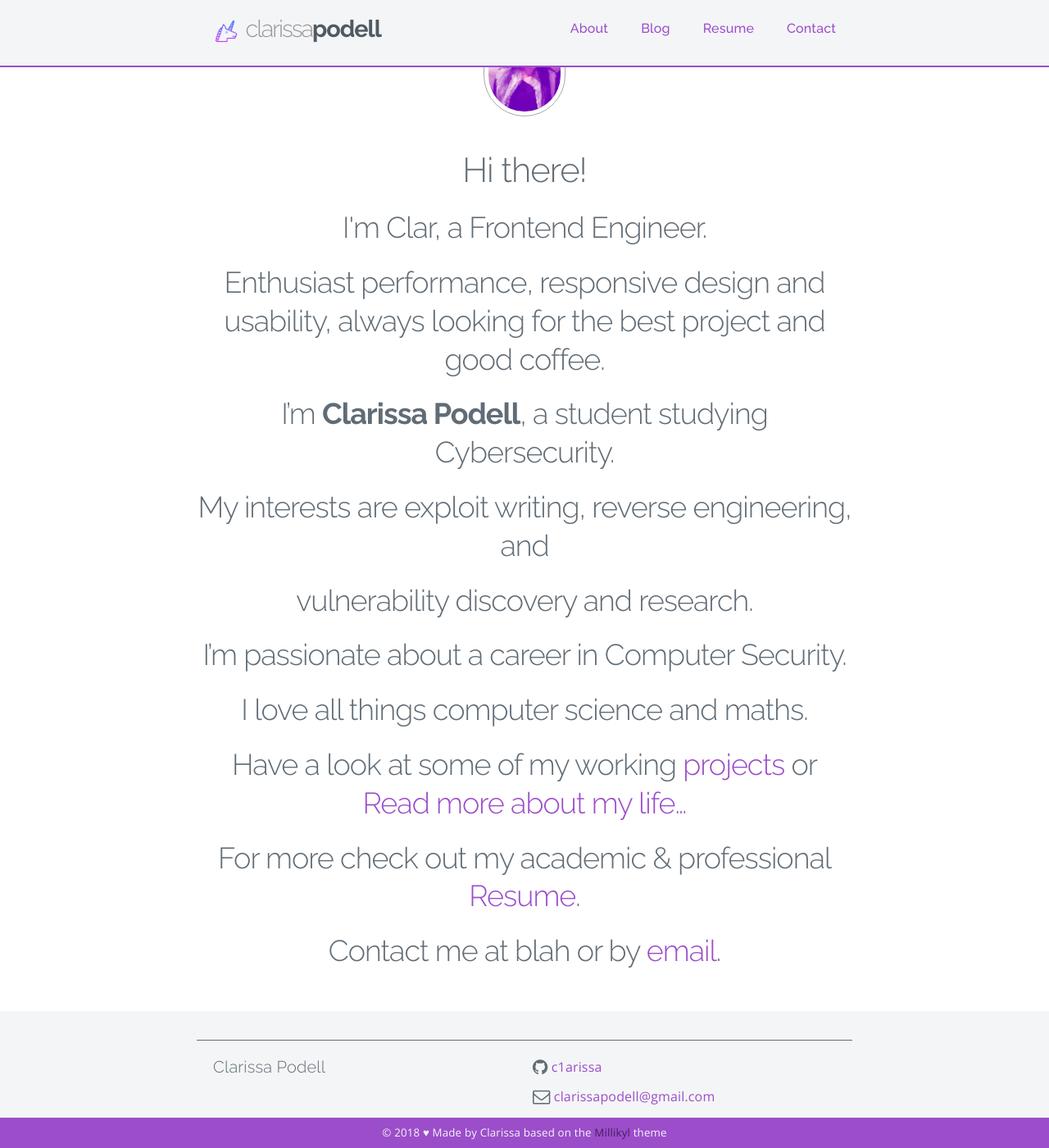
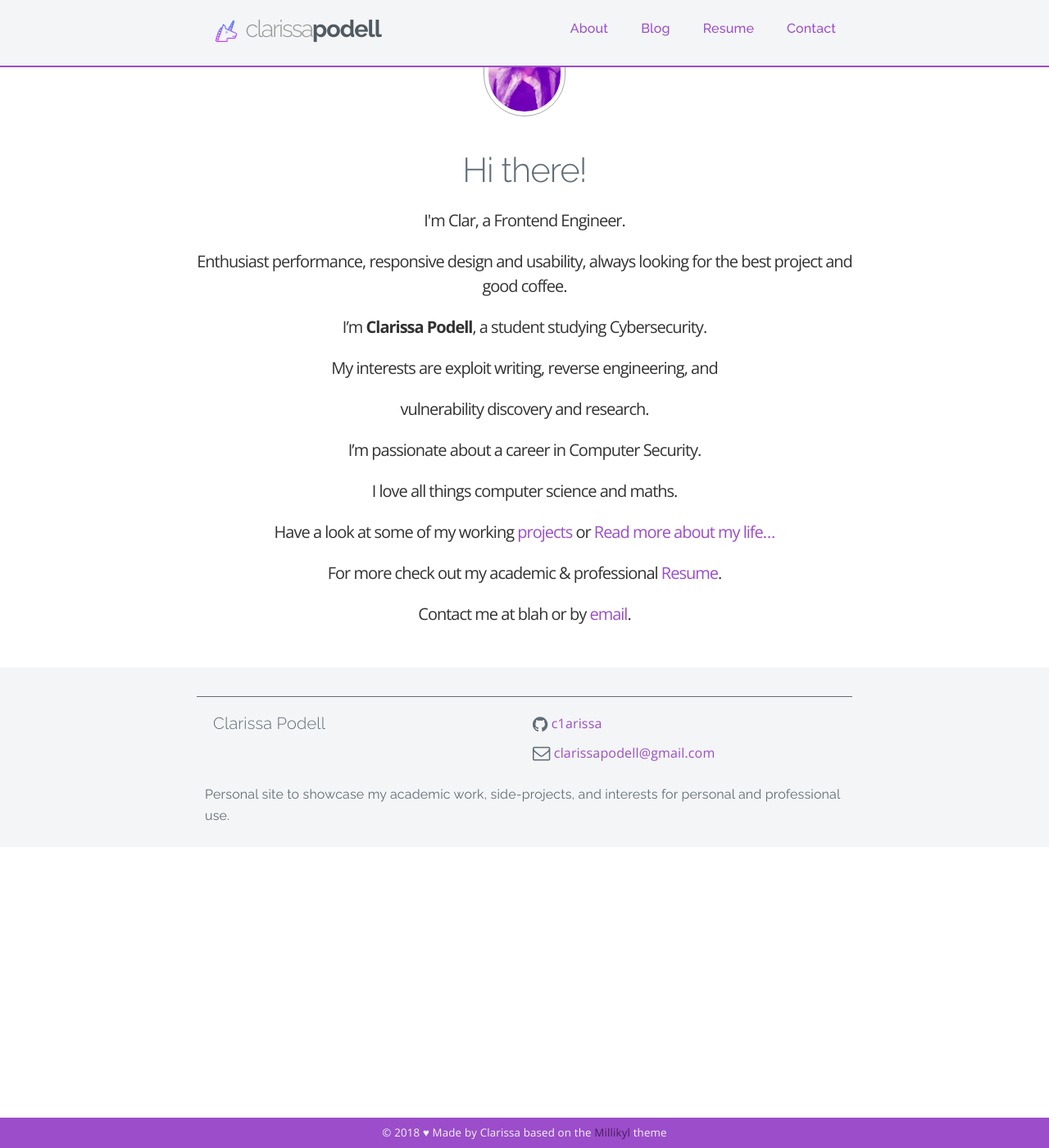
Before and after one commit to c1arissa/c1arissa.github.io, a Jekyll site: the page built from index.md, in a window 1280 px wide and 1400 px high, scrolled down 283 px. Shown: the whole window at 82% size. Built offline with Jekyll 4.4.1, drawn with Linux system fonts in a browser that asks for light colours; nearby versions of some CDN libraries; a style sheet for code colours, icons or effects is not loaded.

Commit message:
Update main.scss

```diff
--- a/css/main.scss
+++ b/css/main.scss
@@ -318,4 +318,14 @@
 			margin: 0;
 		}
 	}
+
+	h3 {
+		font-family: 'Open Sans', 'Source Sans Pro', sans-serif;
+		font-weight:400;
+		line-height:1.5;
+		color:#333333;
+		margin-top:20px;
+		margin-bottom:10px;
+		font-size:2.0rem; //24 px
+	}
 }
```
